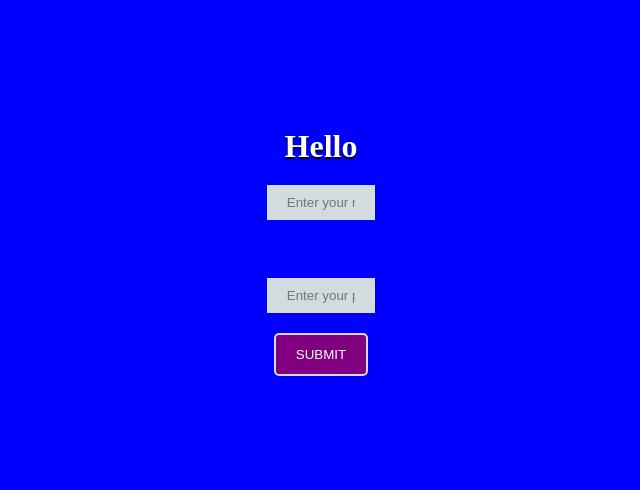
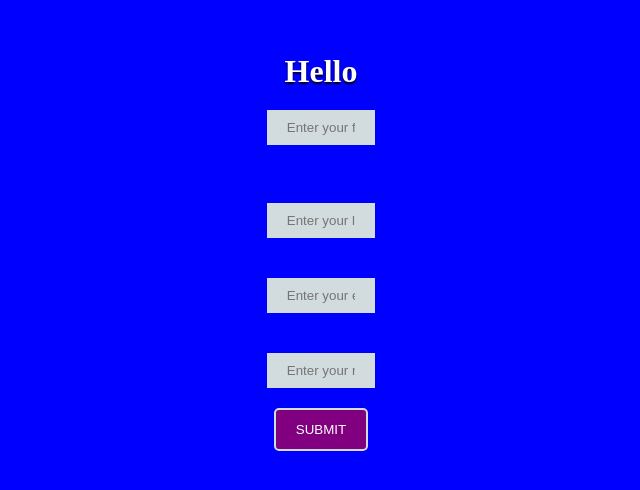
Before and after one commit to ayush007-ak/React-js-pratice-and-revision, a React (Create React App) app: page / in a window 1280 px wide. Shown: the part 148-638 px from the top of the page, without its empty margins (319-959 px from the left). Built offline with nearby package versions, Linux system fonts and the light colour scheme; a web font is replaced by a local one.

Commit message:
form with different inputs

```diff
--- a/src/App.js
+++ b/src/App.js
@@ -7,18 +7,19 @@ const App = () => {
     const [fullName, setfullName] = useState({
         firstname: '',
         lastname: '',
+        email: '',
+        number: '',
     }); //useState ke andar hum object or function bhi pass kr skte ha
-    // const [fullName, setFullName] = useState()
-    //  const [lastName ,setLastName] = useState()
-    //  const [newlastName , setnewLast] = useState()
 
     const inputEvent = (event) => {
-        console.log(event.target.value)
-        console.log(event.target.name)
+        // console.log(event.target.value)
+        // console.log(event.target.name)
 
 
-        const value = event.target.value;
-        const name = event.target.name;
+
+        const {name, value} = event.target;//Destructuring
+        // const value = event.target.value;
+        // const name = event.target.name;
 
         setfullName( (preValue) => {
             console.log(preValue)
@@ -26,12 +27,32 @@ const App = () => {
                 return {
                     firstname: value,
                     lastname: preValue.lastname,
+                    email:preValue.email,
+                    number:preValue.number,
                 }
 
             }else if(name === "lastname"){
                 return{
                     firstname: preValue.firstname,
                     lastname: value,
+                    email: preValue.email,
+                    number: preValue.number,
+                }
+            }
+            else if(name === "email"){
+                return{
+                    firstname: preValue.firstname,
+                    lastname: preValue.lastname,
+                    email: value,
+                    number:preValue.number,
+                }
+            }
+            else if(name === "number"){
+                return{
+                    firstname: preValue.firstname,
+                    lastname: preValue.lastname,
+                    email: preValue.email,
+                    number: value,
                 }
             }
         })
@@ -52,8 +73,10 @@ const App = () => {
                 <form onSubmit={onSubmit}>
                     <div>
                         <h1>Hello {fullName.firstname} {fullName.lastname} </h1>
-                        <input type='text' placeholder='Enter your name' name='firstname' onChange={inputEvent} value={fullName.firstname} /><br/>
-                        <input type='text' placeholder='Enter your password' name='lastname' onChange={inputEvent} value={fullName.lastname} />
+                        <input type='text' placeholder='Enter your firstname' name='firstname' onChange={inputEvent} value={fullName.firstname} /><br/>
+                        <input type='text' placeholder='Enter your lastname' name='lastname' onChange={inputEvent} value={fullName.lastname} />
+                        <input type='text' placeholder='Enter your email' name='email' onChange={inputEvent} value={fullName.email} />
+                        <input type='text' placeholder='Enter your number' name='number' onChange={inputEvent} value={fullName.number} />
                         <button type='submit' >Submit </button>
                     </div>
                 </form>
```
Also changed, not shown: src/Calc.js (deleted, +0 -21 lines), src/Heading.js (deleted, +0 -11 lines), src/List.js (deleted, +0 -16 lines), src/Para.js (deleted, +0 -11 lines).
